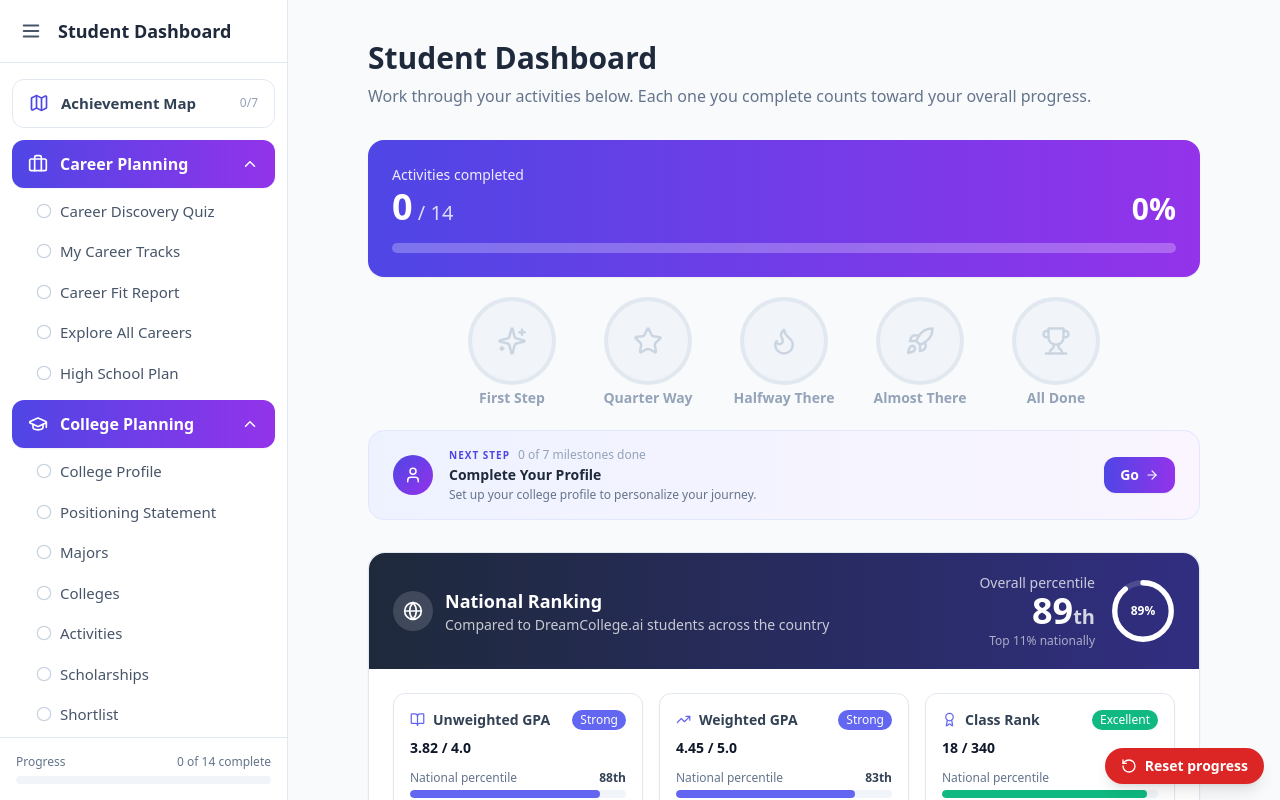
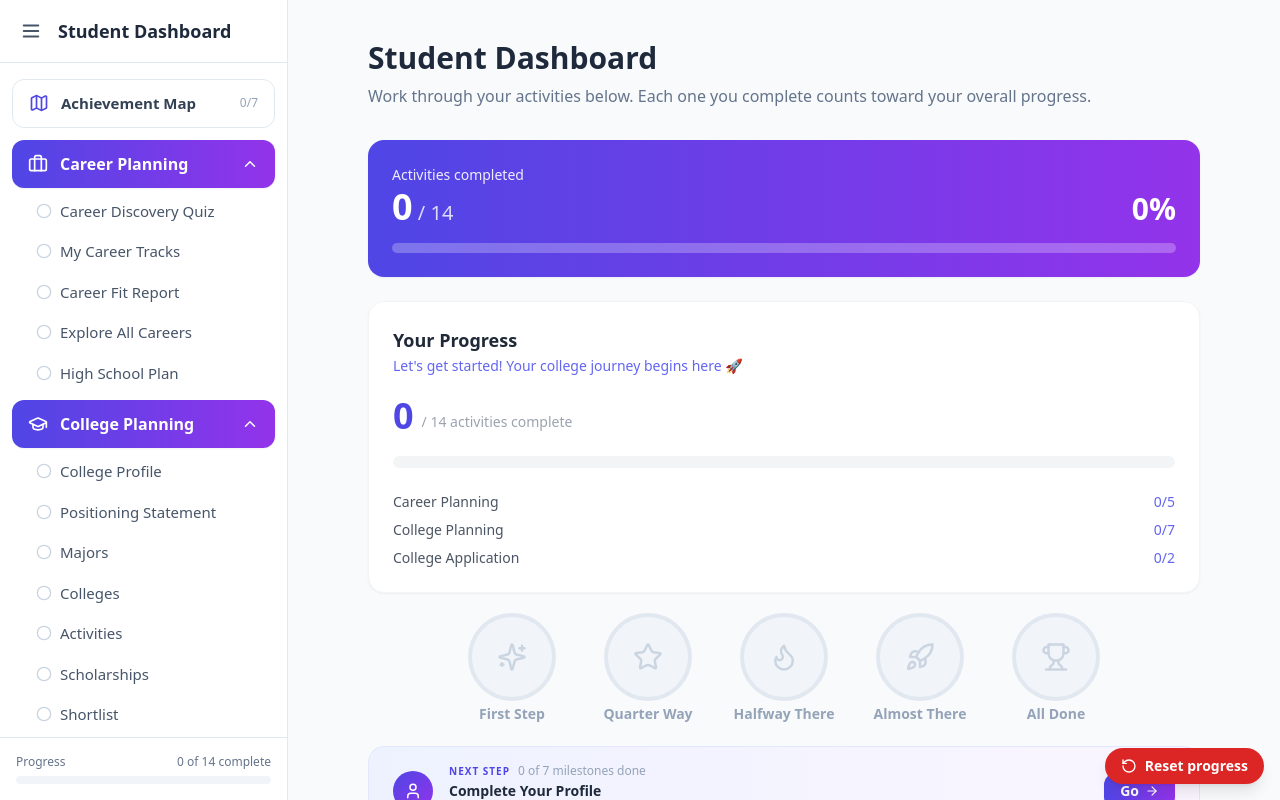
Before and after one commit to KevinCui1/DreamCollege-Team-B, a React (Vite) app: page / in a window 1280 px wide. Built offline with nearby package versions, Linux system fonts and the light colour scheme.

Commit message:
Add ProgressSummaryCard to DashboardHome

```diff
--- a/src/pages/DashboardHome.tsx
+++ b/src/pages/DashboardHome.tsx
@@ -7,14 +7,13 @@ import Badge from "../components/Badge";
 import { useRank } from "../context/RankContext";
 import NationalRanking from "../components/NationalRanking";
 import NextStepBanner from "../components/NextStepBanner";
+import ProgressSummaryCard from "../components/ProgressSummaryCard";
 
 export default function DashboardHome() {
   const { completedCount, totalCount, isComplete } = useCompletion();
   const { markDashboardVisited } = useRank();
   const pct = totalCount === 0 ? 0 : Math.round((completedCount / totalCount) * 100);
 
-  // Opening the dashboard counts as completing the dashboard milestone (toward
-  // the Navigator rank). Tracked in rank state, not the activity progress count.
   useEffect(() => {
     markDashboardVisited();
   }, [markDashboardVisited]);
@@ -27,6 +26,7 @@ export default function DashboardHome() {
         your overall progress.
       </p>
 
+      {/* Overall progress bar */}
       <div className="mt-8 rounded-2xl bg-gradient-to-r from-indigo-600 to-purple-600 p-6 text-white shadow-sm">
         <div className="flex items-end justify-between">
           <div>
@@ -46,6 +46,11 @@ export default function DashboardHome() {
         </div>
       </div>
 
+      {/* Progress Summary Card — Salma Ali */}
+      <div className="mt-6">
+        <ProgressSummaryCard />
+      </div>
+
       <div className="mt-6 flex flex-wrap justify-center gap-6">
         {badges.map((badge) => (
           <Badge
@@ -57,13 +62,10 @@ export default function DashboardHome() {
           />
         ))}
       </div>
-
       <div className="mt-6">
         <NextStepBanner />
       </div>
-
       <NationalRanking />
-
       <div className="mt-8 grid gap-6 sm:grid-cols-2 lg:grid-cols-3">
         {navigation.map((group) => {
           const Icon = group.icon;
```
